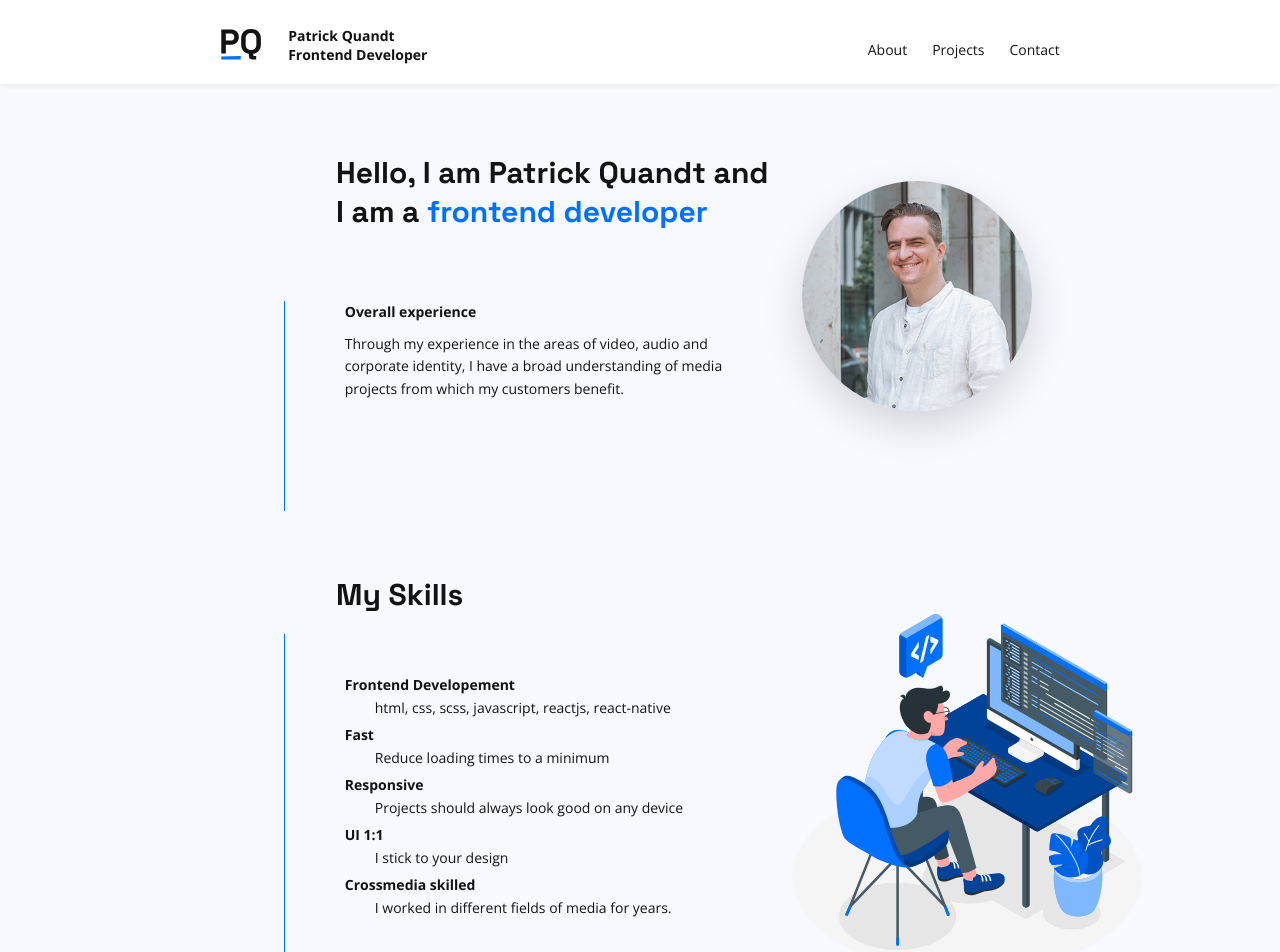
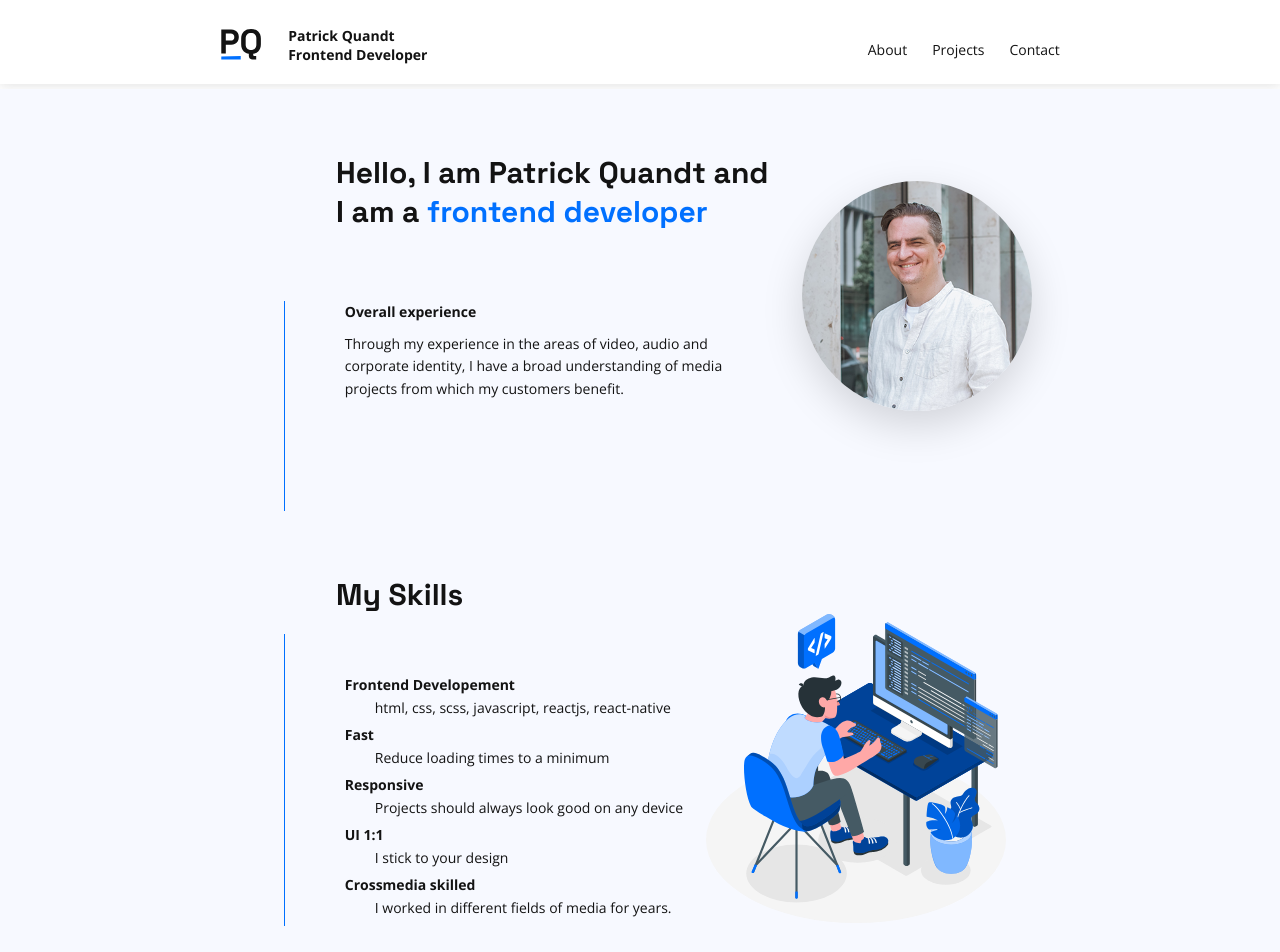
Before and after one commit to pquandt/pqweb, a React (Create React App) app: page / in a window 1280 px wide. Shown: the top 952 px of the page. Built offline with nearby package versions, Linux system fonts and the light colour scheme.

Commit message:
skill grid changes

```diff
--- a/sass/layout/_nav.scss
+++ b/sass/layout/_nav.scss
@@ -3,6 +3,7 @@
 }
 .nav {
   background-color: $color-white;
+
   display: flex;
   margin-bottom: 5px;
   padding-top: 2%;
--- a/sass/layout/_skills.scss
+++ b/sass/layout/_skills.scss
@@ -18,12 +18,17 @@
     padding-left: 8rem;
   }
   &-img {
-    width: 35rem;
+    width: 30rem;
+    margin-right: -4rem;
   }
 
   &-wrapper {
     display: grid;
-    grid-template-columns: 0.1fr 1fr 1fr;
+    grid-template-columns: 0.085fr 0.7fr 1fr;
+  }
+  &-left {
+    display: flex;
+    flex-direction: row;
   }
 }
 
--- a/src/components/Skills.js
+++ b/src/components/Skills.js
@@ -12,6 +12,7 @@ export default function Skills() {
 
       <div className="skills-wrapper">
         <div className="vLine"></div>
+        <div className="skills-left">
           <div className="skills-text">
             <dl>
               <dt>Frontend Developement</dt>
@@ -30,6 +31,7 @@ export default function Skills() {
               <dd>I worked in different fields of media for years.</dd>
             </dl>
           </div>
+        </div>
         <div className="skill-img">
           <img src={skillpic} alt="img" className="skills-img" />
         </div>
--- a/src/css/style.css
+++ b/src/css/style.css
@@ -366,10 +366,14 @@ h1 {
   .skills h1 {
     padding-left: 8rem; }
   .skills-img {
-    width: 35rem; }
+    width: 30rem;
+    margin-right: -4rem; }
   .skills-wrapper {
     display: grid;
-    grid-template-columns: 0.1fr 1fr 1fr; }
+    grid-template-columns: 0.085fr 0.7fr 1fr; }
+  .skills-left {
+    display: flex;
+    flex-direction: row; }
 
 .skills-text {
   margin-top: 6rem;
```
Lines whose indentation alone changed are shown as unchanged.
